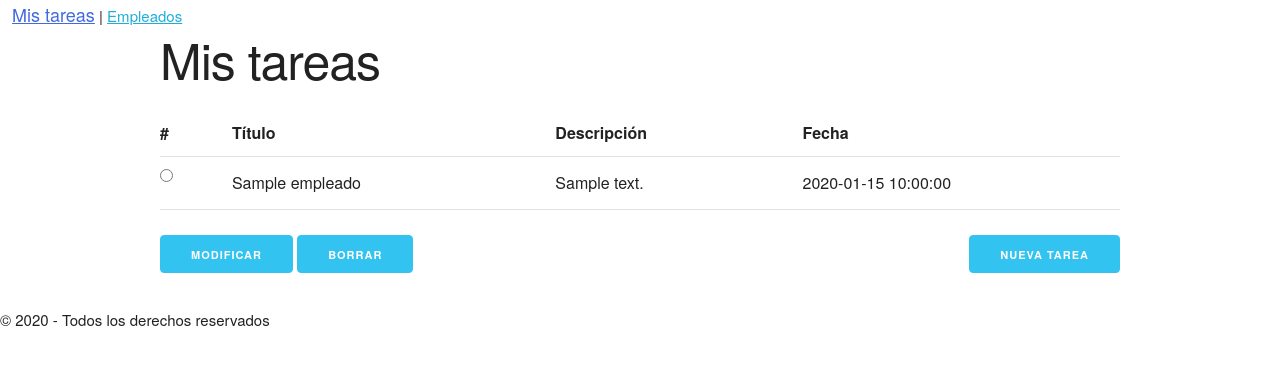
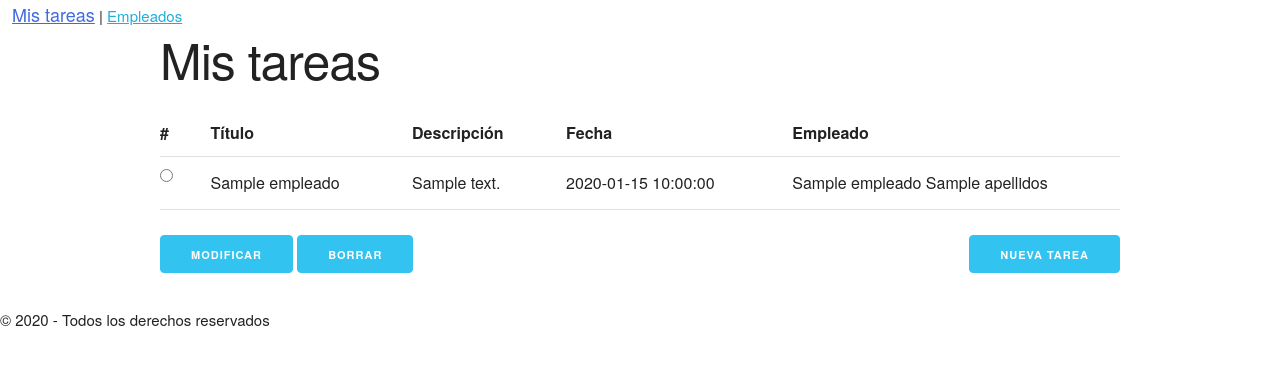
Before and after one commit to jvncode/Gestor_Tareas_Flask, a Flask app: template tasks/templates/index.html in a window 1280 px wide. Shown: the top 365 px of the page. Run offline with Flask 2, Linux system fonts and the light colour scheme; the template is opened without the code that fills it: most values are stand-ins (such as "Sample title", 1, 10 or a date in 2020); parts of the project's set-up code (start-up, migrations or seed data) failed here and were passed over.

Commit message:
Inclusión de Empleados en Lista de Tareas

```diff
--- a/tasks/forms.py
+++ b/tasks/forms.py
@@ -42,7 +42,7 @@ class ProccessEmployeeForm(FlaskForm):
     id = HiddenField('id', validators=[DataRequired()])
     btn = HiddenField('btn', validators=[DataRequired(), AnyOf(['M', 'B'])])
     name = StringField('Nombre', validators=[DataRequired()])
-    lastname = StringField('Apellidos', validator=[DataRequired()])
-    email = StringField('Correo electrónico', validator=[DataRequired(), Email()])
+    lastname = StringField('Apellidos', validators=[DataRequired()])
+    email = StringField('Correo electrónico', validators=[DataRequired(), Email()])
 
     submit = SubmitField('Aceptar')
--- a/tasks/templates/employees.html
+++ b/tasks/templates/employees.html
@@ -4,7 +4,7 @@
 
 {% block content %}
     <h1>Lista de empleados</h1>
-    <form action="/processtask">
+    <form action="/processemployee">
         <table class="u-full-width">
             <tr>
                 <th>#</th>
--- a/tasks/templates/index.html
+++ b/tasks/templates/index.html
@@ -11,6 +11,7 @@
                 <th>Título</th>
                 <th>Descripción</th>
                 <th>Fecha</th>
+                <th>Empleado</th>
             </tr>
             {% if registros|length == 0 %}
             <tr>
@@ -23,6 +24,7 @@
                 <td>{{tarea['titulo']}}</td>
                 <td>{{tarea['descripcion']}}</td>
                 <td>{{tarea['fecha']}}</td>
+                <td>{{tarea['name']}} {{tarea['apellidos']}}</td>
             </tr>
             {% endfor %}
         </table>
```
Also changed, not shown: tasks/routes.py (+4 -4 lines).
